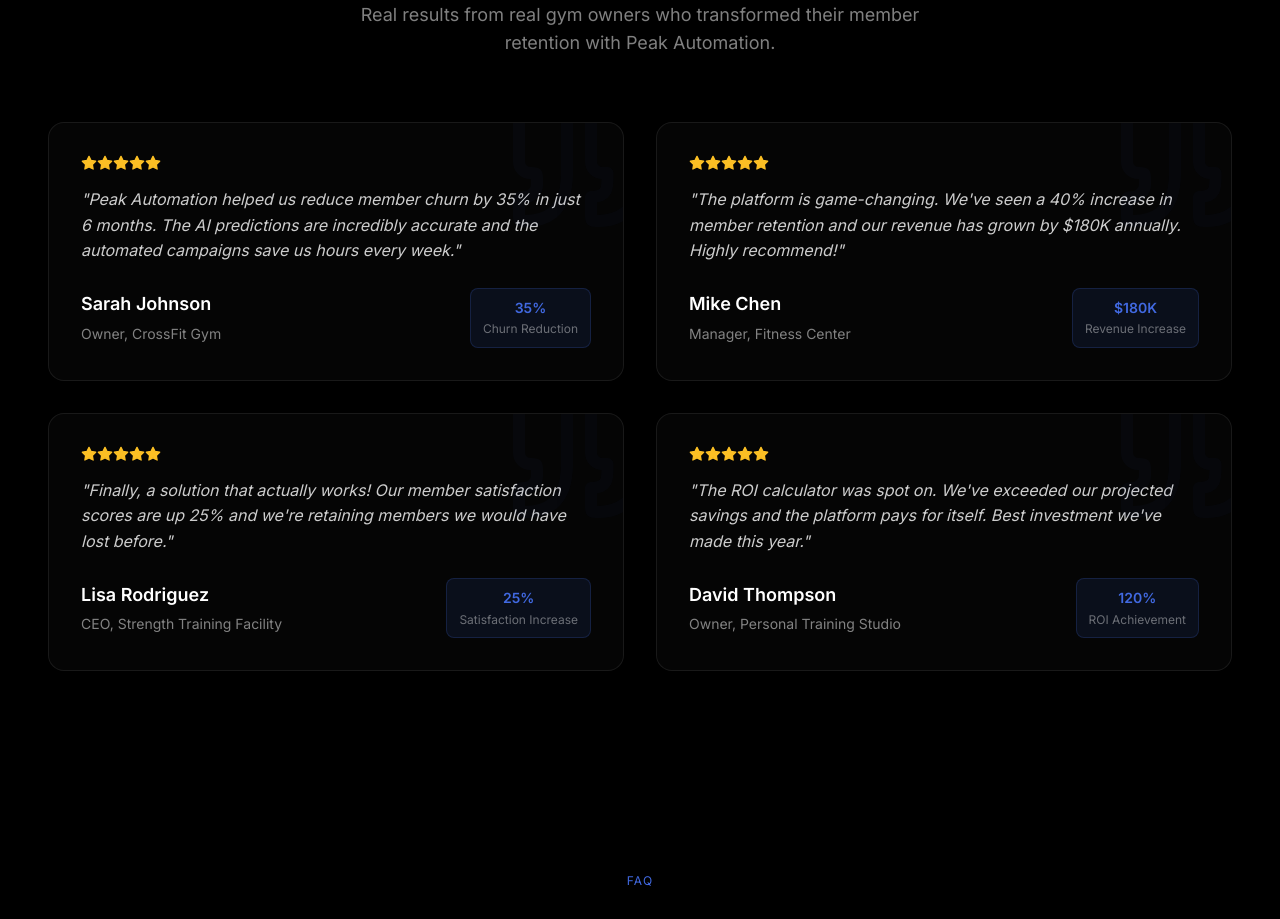
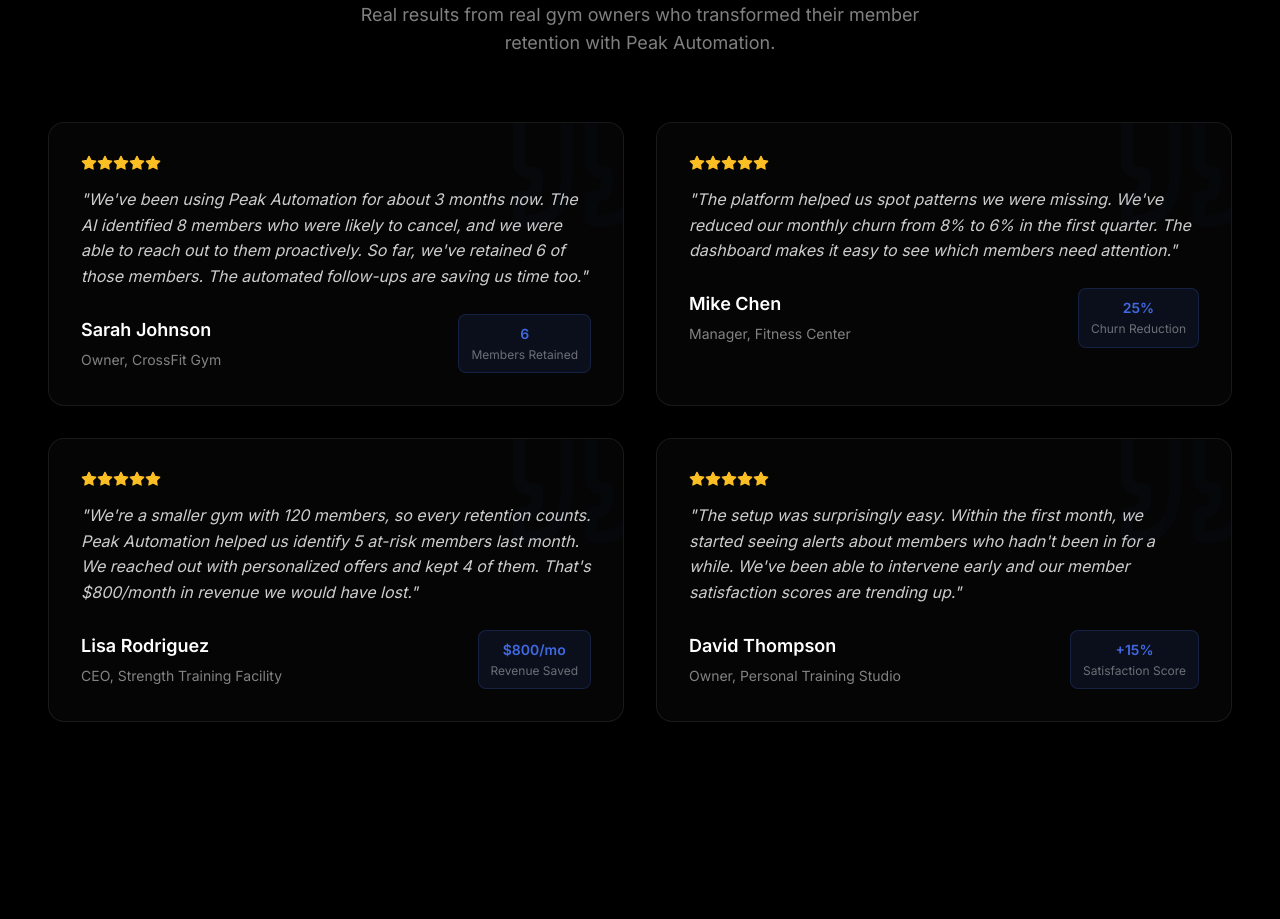
Before and after one commit to peakag/PAG, a Next.js app: page / in a window 1280 px wide. Shown: the part 7880-8799 px from the top of the page. Built offline with nearby package versions, Linux system fonts and the light colour scheme; no server answers.

Commit message:
Update testimonials with more realistic and achievable metrics for new company

```diff
--- a/components/Testimonials.tsx
+++ b/components/Testimonials.tsx
@@ -7,41 +7,41 @@
   {
     name: "Sarah Johnson",
     role: "Owner, CrossFit Gym",
-    content: "Peak Automation helped us reduce member churn by 35% in just 6 months. The AI predictions are incredibly accurate and the automated campaigns save us hours every week.",
+    content: "We've been using Peak Automation for about 3 months now. The AI identified 8 members who were likely to cancel, and we were able to reach out to them proactively. So far, we've retained 6 of those members. The automated follow-ups are saving us time too.",
     rating: 5,
     metrics: {
-      label: "Churn Reduction",
-      value: "35%"
+      label: "Members Retained",
+      value: "6"
     }
   },
   {
     name: "Mike Chen",
     role: "Manager, Fitness Center",
-    content: "The platform is game-changing. We've seen a 40% increase in member retention and our revenue has grown by $180K annually. Highly recommend!",
+    content: "The platform helped us spot patterns we were missing. We've reduced our monthly churn from 8% to 6% in the first quarter. The dashboard makes it easy to see which members need attention.",
     rating: 5,
     metrics: {
-      label: "Revenue Increase",
-      value: "$180K"
+      label: "Churn Reduction",
+      value: "25%"
     }
   },
   {
     name: "Lisa Rodriguez",
     role: "CEO, Strength Training Facility",
-    content: "Finally, a solution that actually works! Our member satisfaction scores are up 25% and we're retaining members we would have lost before.",
+    content: "We're a smaller gym with 120 members, so every retention counts. Peak Automation helped us identify 5 at-risk members last month. We reached out with personalized offers and kept 4 of them. That's $800/month in revenue we would have lost.",
     rating: 5,
     metrics: {
-      label: "Satisfaction Increase",
-      value: "25%"
+      label: "Revenue Saved",
+      value: "$800/mo"
     }
   },
   {
     name: "David Thompson",
     role: "Owner, Personal Training Studio",
-    content: "The ROI calculator was spot on. We've exceeded our projected savings and the platform pays for itself. Best investment we've made this year.",
+    content: "The setup was surprisingly easy. Within the first month, we started seeing alerts about members who hadn't been in for a while. We've been able to intervene early and our member satisfaction scores are trending up.",
     rating: 5,
     metrics: {
-      label: "ROI Achievement",
-      value: "120%"
+      label: "Satisfaction Score",
+      value: "+15%"
     }
   }
 ]
```
